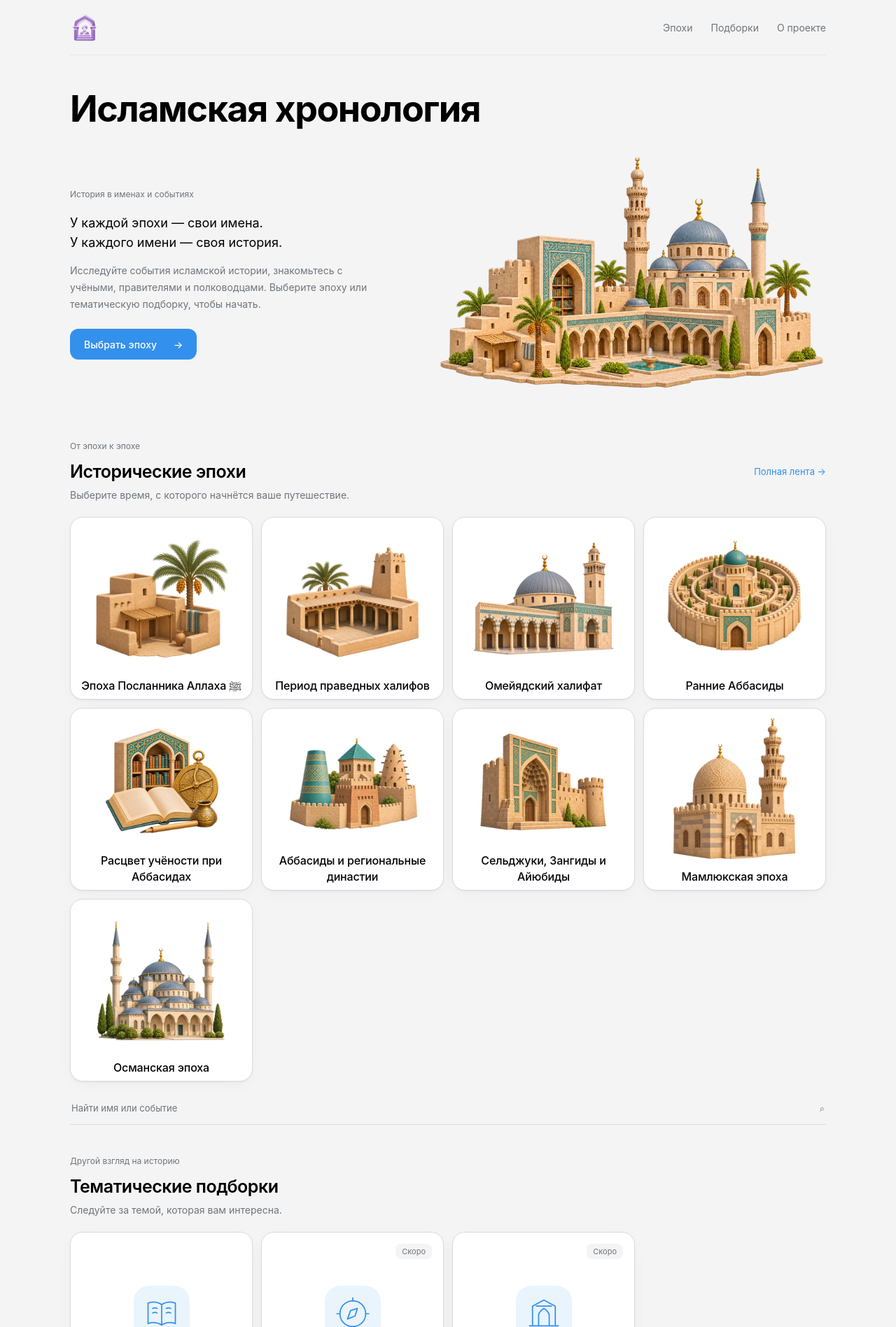
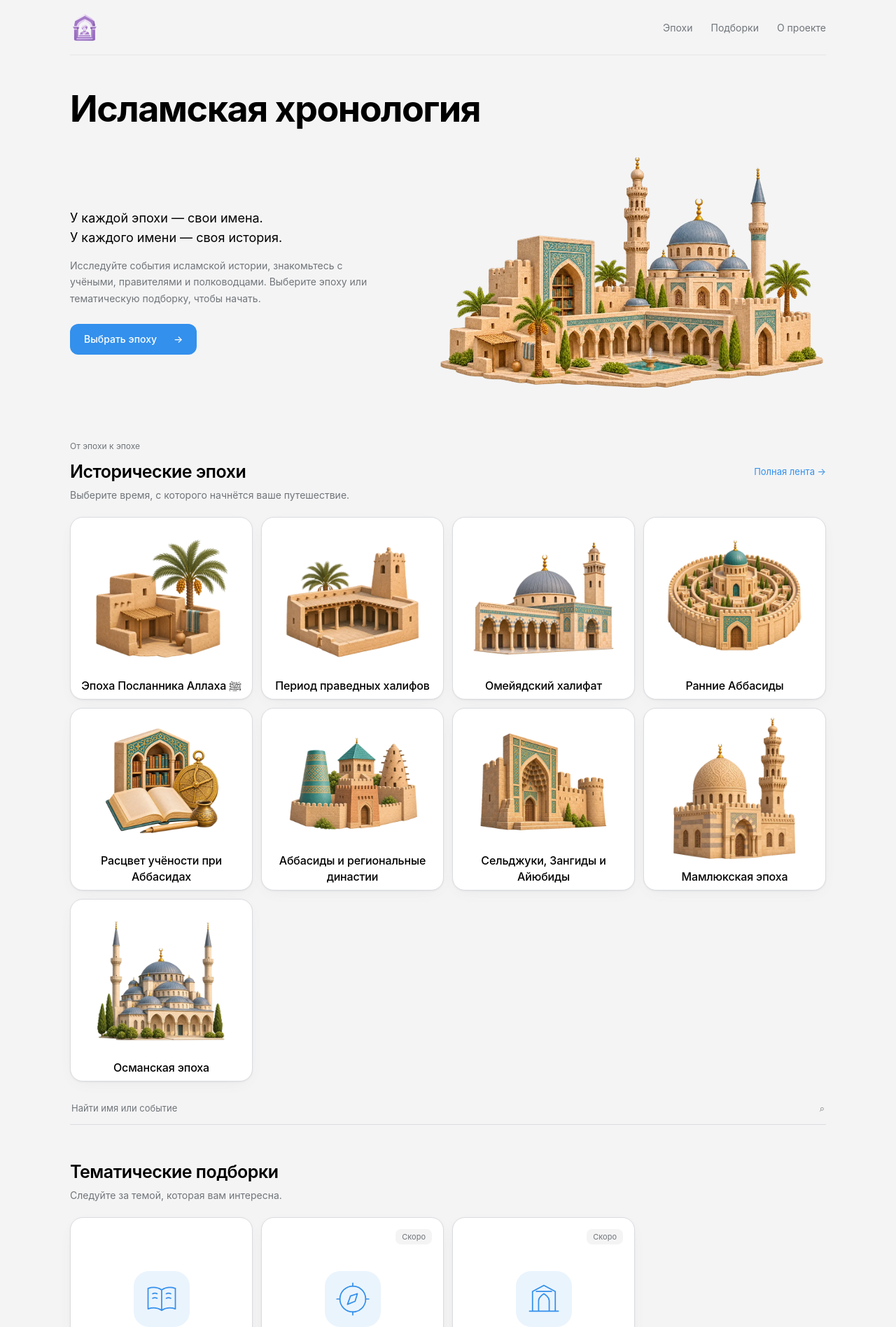
Before and after one commit to Nuruddin999/tarih, a Next.js app: page / in a window 1280 px wide. Shown: the top 1897 px of the page at 70% size. Built offline with nearby package versions, Linux system fonts and the light colour scheme.

Commit message:
Remove redundant homepage section captions

```diff
--- a/src/app/page.tsx
+++ b/src/app/page.tsx
@@ -24,7 +24,7 @@ export default function HomePage() {
       <h1 id="intro-title">Исламская хронология</h1>
       <div className="home-hero__row">
       <div className="home-hero__copy">
-        <p className="eyebrow">История в именах и событиях</p>
+
         <p className="home-hero__tagline">У каждой эпохи — свои имена.<br />У каждого имени — своя история.</p>
         <p className="home-hero__description">Исследуйте события исламской истории, знакомьтесь с учёными, правителями и полководцами. Выберите эпоху или тематическую подборку, чтобы начать.</p>
         <a href="#epochs" className="home-hero__button">Выбрать эпоху <span aria-hidden="true">→</span></a>
@@ -34,7 +34,7 @@ export default function HomePage() {
     </section>
     <EpochDirectory />
     <section id="collections" className="home-collections" aria-labelledby="collections-title">
-      <div className="directory-heading"><div><p className="eyebrow">Другой взгляд на историю</p><h2 id="collections-title">Тематические подборки</h2><p className="section-description">Следуйте за темой, которая вам интересна.</p></div></div>
+      <div className="directory-heading"><div><h2 id="collections-title">Тематические подборки</h2><p className="section-description">Следуйте за темой, которая вам интересна.</p></div></div>
       <div className="collection-grid">{collections.map(collection => {
         const content = <><span className={`collection-card__symbol collection-card__symbol--${collection.icon}`}><CollectionSymbol type={collection.icon} /></span><h3>{collection.title}</h3>{!collection.href && <span className="collection-card__status">Скоро</span>}</>;
         return collection.href ? <Link key={collection.title} href={collection.href} className="collection-card">{content}</Link> : <article key={collection.title} className="collection-card collection-card--upcoming" aria-label={`${collection.title} — скоро`}>{content}</article>;
```
